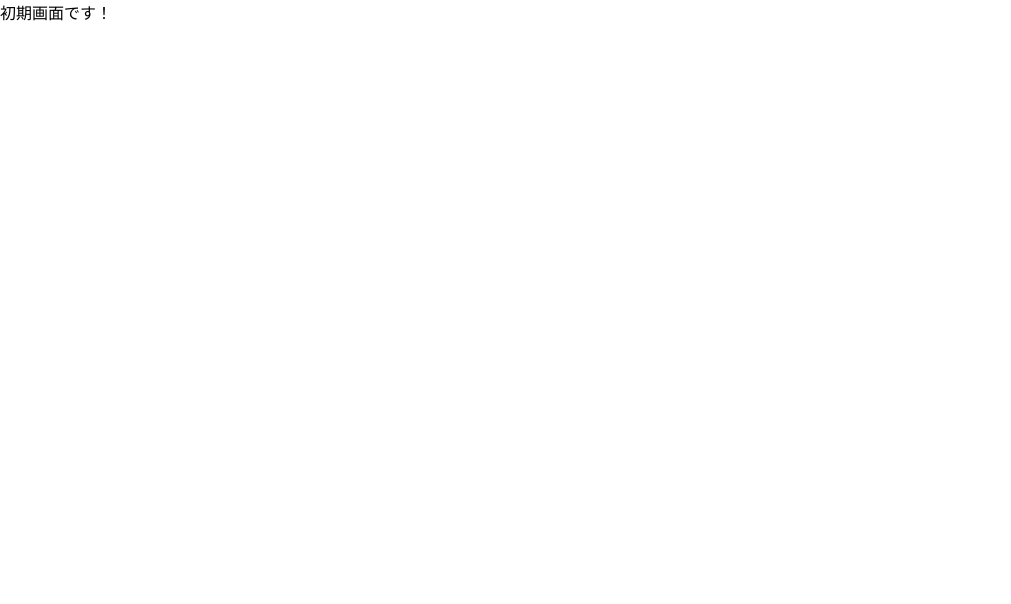
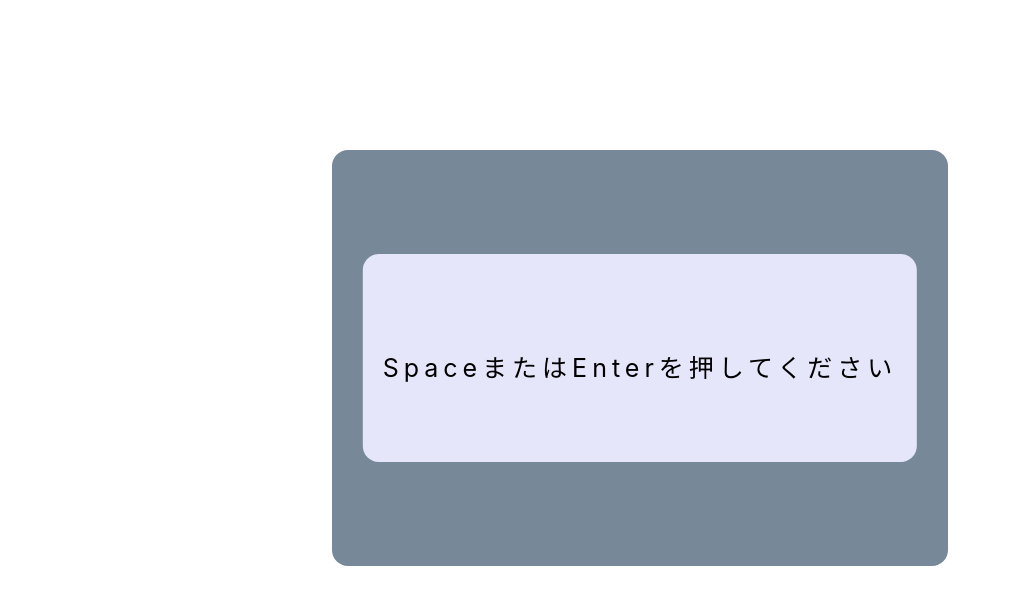
Before and after one commit to kemkemG0/typingscript-with-react, a React (Create React App) app in the folder typing-script/: page / in a window 1280 px wide. Shown: the top 604 px of the page, without its empty margins (0-1011 px from the left). Built offline with nearby package versions, Linux system fonts and the light colour scheme.

Commit message:
modified initial and result stages

```diff
--- a/typing-script/src/components/InitialStage.tsx
+++ b/typing-script/src/components/InitialStage.tsx
@@ -1,6 +1,7 @@
 import React, { useCallback, useEffect } from "react";
 import { useDispatch, useSelector } from "react-redux";
 import { changeDisplayType, GameState } from "../features/game";
+import { game, gamedisplay, gameinfo, textblock } from "./style";
 
 const InitialStage: React.FC = () => {
   const dispatch = useDispatch();
@@ -22,7 +23,13 @@ const InitialStage: React.FC = () => {
     };
   }, []);
 
-  return <div>初期画面です！</div>;
+  return (
+    <div style={game}>
+      <div style={gamedisplay}>
+        <div style={textblock}>SpaceまたはEnterを押してください</div>
+      </div>
+    </div>
+  );
 };
 
 export default InitialStage;
--- a/typing-script/src/components/ResultStage.tsx
+++ b/typing-script/src/components/ResultStage.tsx
@@ -1,7 +1,25 @@
 import React from "react";
+import { useSelector } from "react-redux";
+import { GameState } from "../features/game";
+import { game, gamedisplay, gameinfo, textblock } from "./style";
 
 const ResultStage: React.FC = () => {
-  return <div>終了画面です</div>;
+  const { allInputCount, doneCharCount } = useSelector(
+    (state: GameState) => state
+  );
+  const result = (doneCharCount / allInputCount) * 100 || 0;
+  return (
+    <div style={game}>
+      <div style={gameinfo}>
+        <br />
+        入力数:{allInputCount} 正解数:{doneCharCount}ミス:
+        {allInputCount - doneCharCount}正答率:{result.toFixed(2)}%
+      </div>
+      <div style={gamedisplay}>
+        <div style={textblock}>終了！！</div>
+      </div>
+    </div>
+  );
 };
 
 export default ResultStage;
```
